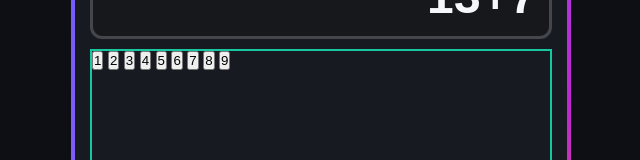
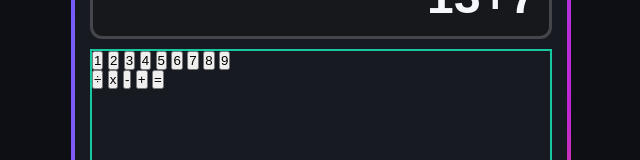
Before and after one commit to haisesasak-i/Calculator, a plain HTML site: page index.html in a window 1280 px wide. Shown: the part 180-340 px from the top of the page, without its empty margins (319-959 px from the left). Drawn offline with Linux system fonts and the light colour scheme.

Commit message:
Create the structure for operator buttons

```diff
--- a/index.html
+++ b/index.html
@@ -29,7 +29,11 @@
                 <button class="number">9</button>
             </div>
             <div class="operators">
-
+                <button class="operator">÷</button>
+                <button class="operator">x</button>
+                <button class="operator">-</button>
+                <button class="operator">+</button>
+                <button class="operator">=</button>
 
             </div>
 
```
